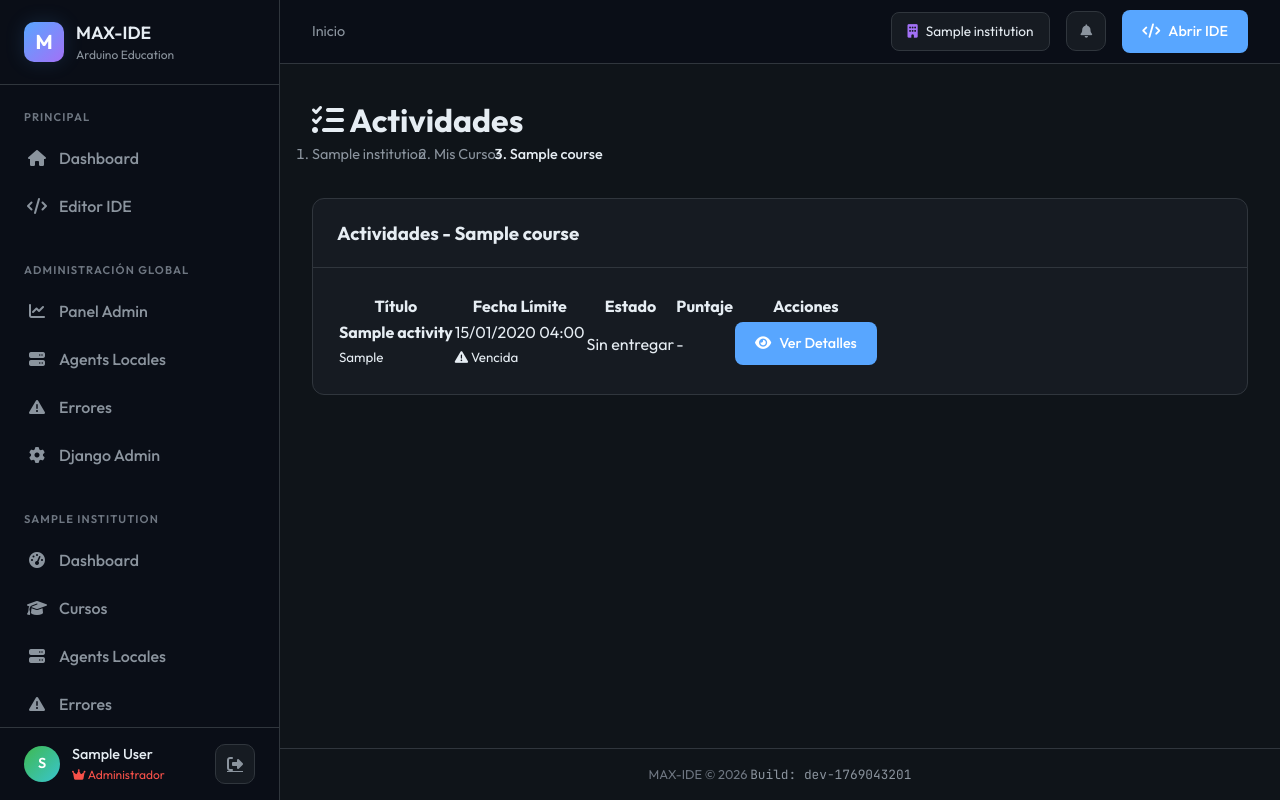
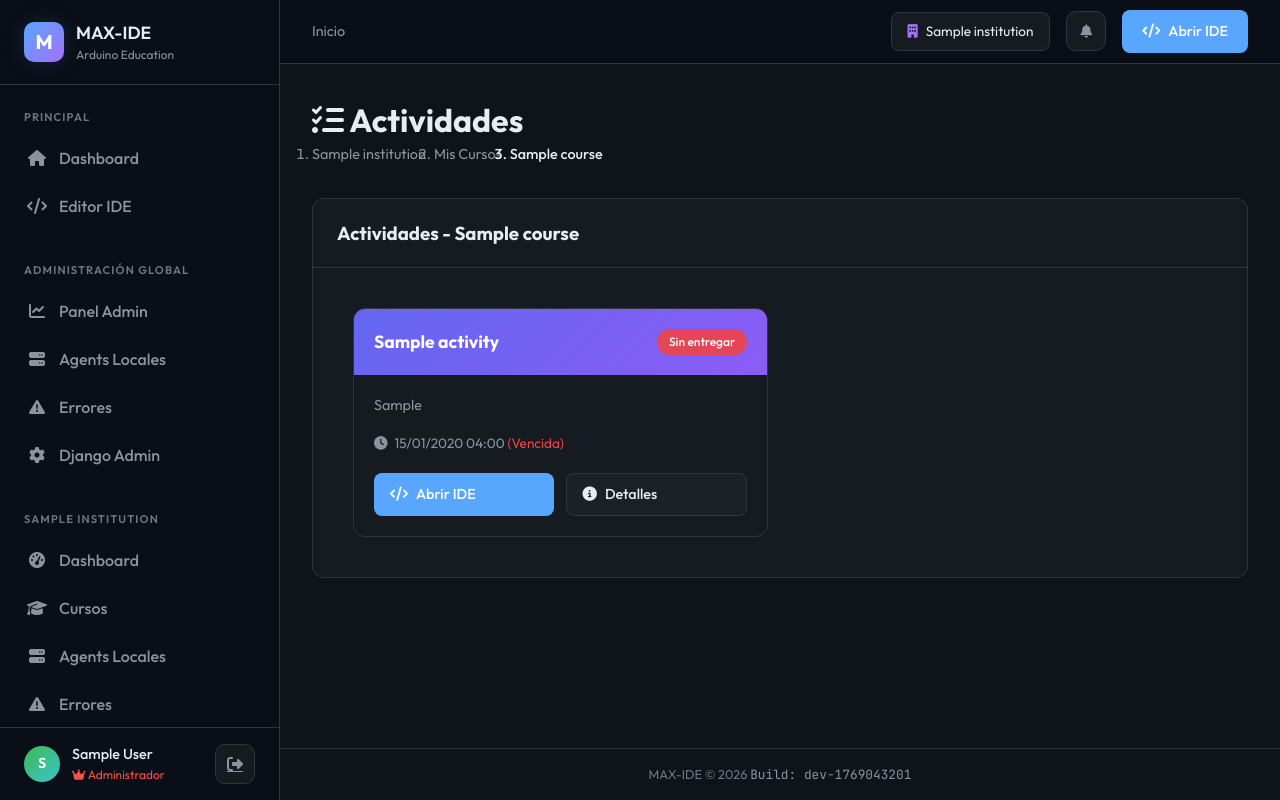
Before and after one commit to Luvigo/Max, a Django app: a page that uses editor/templates/editor/activity/student/activities_list.html in a window 1280 px wide. Run offline with Django 5.2, Linux system fonts and the light colour scheme; a user stored in the database is signed in; tables that the repository leaves empty hold one stand-in row (values such as "Sample post"); data that the repository does not hold is empty.

Commit message:
UX: Mejorar vista de cursos y actividades para estudiantes
- Cambiar lista de cursos a tarjetas visuales con botón 'Ver Actividades'
- Cambiar lista de actividades a tarjetas con acceso directo al IDE
- Cada actividad muestra: título, estado, fecha límite, calificación
- Botones: 'Abrir IDE' (principal) y 'Detalles' (secundario)
- Diseño responsive con grid de tarjetas
- Badges de estado: Sin entregar, En Progreso, Entregada, Calificada

```diff
--- a/editor/templates/editor/activity/student/activities_list.html
+++ b/editor/templates/editor/activity/student/activities_list.html
@@ -25,85 +25,159 @@
     </div>
     <div class="card-body">
         {% if activities_with_submissions %}
-        <div class="table-responsive">
-            <table class="table table-hover">
-                <thead>
-                    <tr>
-                        <th>Título</th>
-                        <th>Fecha Límite</th>
-                        <th>Estado</th>
-                        <th>Puntaje</th>
-                        <th>Acciones</th>
-                    </tr>
-                </thead>
-                <tbody>
+        <div class="activities-grid">
             {% for item in activities_with_submissions %}
             {% with activity=item.activity submission=item.submission %}
-                    <tr>
-                        <td>
-                            <strong>{{ activity.title }}</strong>
+            <div class="activity-card">
+                <div class="activity-card-header">
+                    <h3>{{ activity.title }}</h3>
+                    {% if submission %}
+                        {% if submission.status == 'submitted' %}
+                        <span class="status-badge warning">Entregada</span>
+                        {% elif submission.status == 'graded' %}
+                        <span class="status-badge success">Calificada</span>
+                        {% else %}
+                        <span class="status-badge secondary">En Progreso</span>
+                        {% endif %}
+                    {% else %}
+                    <span class="status-badge danger">Sin entregar</span>
+                    {% endif %}
+                </div>
+
+                <div class="activity-card-body">
                     {% if activity.objective %}
-                            <br><small class="text-muted">{{ activity.objective|truncatewords:10 }}</small>
+                    <p class="activity-objective">{{ activity.objective|truncatewords:15 }}</p>
                     {% endif %}
-                        </td>
-                        <td>
+
+                    <div class="activity-meta">
+                        <span>
+                            <i class="fas fa-clock"></i>
                             {% if activity.deadline %}
                             {{ activity.deadline|date:"d/m/Y H:i" }}
                             {% if activity.is_deadline_passed %}
-                            <br><small class="text-danger"><i class="fas fa-exclamation-triangle"></i> Vencida</small>
+                            <span class="text-danger">(Vencida)</span>
                             {% endif %}
                             {% else %}
-                            <span class="text-muted">-</span>
+                            Sin fecha límite
                             {% endif %}
-                        </td>
-                        <td>
-                            {% if submission %}
-                            {% if submission.status == 'submitted' %}
-                            <span class="badge badge-warning">Entregada</span>
-                            {% elif submission.status == 'graded' %}
-                            <span class="badge badge-success">Calificada</span>
-                            {% else %}
-                            <span class="badge badge-secondary">Pendiente</span>
-                            {% endif %}
-                            {% else %}
-                            <span class="badge badge-danger">Sin entregar</span>
-                            {% endif %}
-                        </td>
-                        <td>
+                        </span>
+
                         {% if submission and submission.status == 'graded' %}
                         {% with feedback=submission.get_latest_feedback %}
                         {% if feedback and feedback.score %}
-                            <strong>{{ feedback.score }}</strong>
-                            {% if feedback.get_percentage_score %}
-                            <br><small class="text-muted">({{ feedback.get_percentage_score|floatformat:1 }}%)</small>
-                            {% endif %}
-                            {% else %}
-                            <span class="text-muted">-</span>
+                        <span class="score">
+                            <i class="fas fa-star"></i>
+                            {{ feedback.score }}
+                        </span>
                         {% endif %}
                         {% endwith %}
-                            {% else %}
-                            <span class="text-muted">-</span>
                         {% endif %}
-                        </td>
-                        <td>
+                    </div>
+                </div>
+
+                <div class="activity-card-actions">
+                    <a href="{% url 'editor:student_activity_ide' institution_slug=institution.slug activity_id=activity.id %}"
+                       class="btn btn-primary">
+                        <i class="fas fa-code"></i> Abrir IDE
+                    </a>
                     <a href="{% url 'editor:student_activity_detail' institution_slug=institution.slug activity_id=activity.id %}"
-                               class="btn btn-sm btn-primary">
-                                <i class="fas fa-eye"></i> Ver Detalles
+                       class="btn btn-secondary">
+                        <i class="fas fa-info-circle"></i> Detalles
                     </a>
-                        </td>
-                    </tr>
+                </div>
+            </div>
             {% endwith %}
             {% endfor %}
-                </tbody>
-            </table>
         </div>
         {% else %}
-        <div class="empty-state">
-            <i class="fas fa-tasks fa-3x text-muted"></i>
+        <div class="empty-state" style="text-align: center; padding: 3rem;">
+            <i class="fas fa-tasks fa-3x text-muted" style="opacity: 0.5;"></i>
             <h3>No hay actividades disponibles</h3>
             <p class="text-muted">Aún no hay actividades publicadas para este curso.</p>
         </div>
         {% endif %}
     </div>
 </div>
+
+<style>
+.activities-grid {
+    display: grid;
+    grid-template-columns: repeat(auto-fill, minmax(320px, 1fr));
+    gap: 1.5rem;
+    padding: 1rem;
+}
+.activity-card {
+    background: var(--color-bg-secondary);
+    border: 1px solid var(--color-border);
+    border-radius: 12px;
+    overflow: hidden;
+    transition: transform 0.2s, box-shadow 0.2s;
+}
+.activity-card:hover {
+    transform: translateY(-2px);
+    box-shadow: 0 8px 25px rgba(0, 0, 0, 0.15);
+}
+.activity-card-header {
+    padding: 1.25rem;
+    background: linear-gradient(135deg, #6366f1 0%, #8b5cf6 100%);
+    color: white;
+    display: flex;
+    justify-content: space-between;
+    align-items: flex-start;
+    gap: 1rem;
+}
+.activity-card-header h3 {
+    margin: 0;
+    font-size: 1.1rem;
+    flex: 1;
+}
+.status-badge {
+    font-size: 0.75rem;
+    padding: 0.25rem 0.75rem;
+    border-radius: 20px;
+    font-weight: 500;
+    white-space: nowrap;
+}
+.status-badge.success { background: rgba(34, 197, 94, 0.9); }
+.status-badge.warning { background: rgba(234, 179, 8, 0.9); }
+.status-badge.danger { background: rgba(239, 68, 68, 0.9); }
+.status-badge.secondary { background: rgba(107, 114, 128, 0.9); }
+.activity-card-body {
+    padding: 1.25rem;
+}
+.activity-objective {
+    color: var(--color-text-muted);
+    font-size: 0.9rem;
+    margin-bottom: 1rem;
+    line-height: 1.5;
+}
+.activity-meta {
+    display: flex;
+    flex-wrap: wrap;
+    gap: 1rem;
+    font-size: 0.85rem;
+    color: var(--color-text-muted);
+}
+.activity-meta i {
+    margin-right: 0.25rem;
+}
+.score {
+    color: var(--color-warning);
+    font-weight: 600;
+}
+.activity-card-actions {
+    padding: 0 1.25rem 1.25rem;
+    display: flex;
+    gap: 0.75rem;
+}
+.activity-card-actions .btn {
+    flex: 1;
+    text-align: center;
+    padding: 0.6rem 1rem;
+    font-size: 0.9rem;
+}
+.text-danger {
+    color: #ef4444;
+}
+</style>
 {% endblock %}
```
Also changed, not shown: editor/templates/editor/academic/student/courses_list.html (+77 -26 lines). Lines whose indentation alone changed are shown as unchanged.
